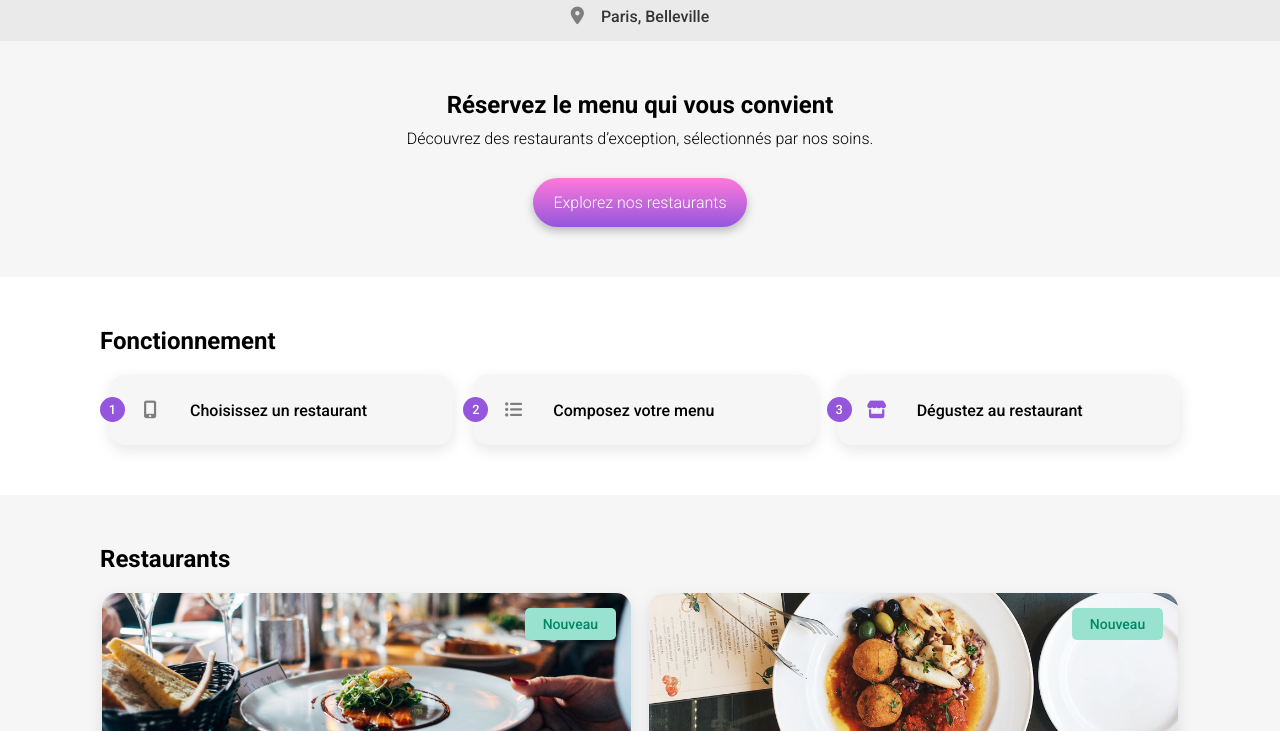
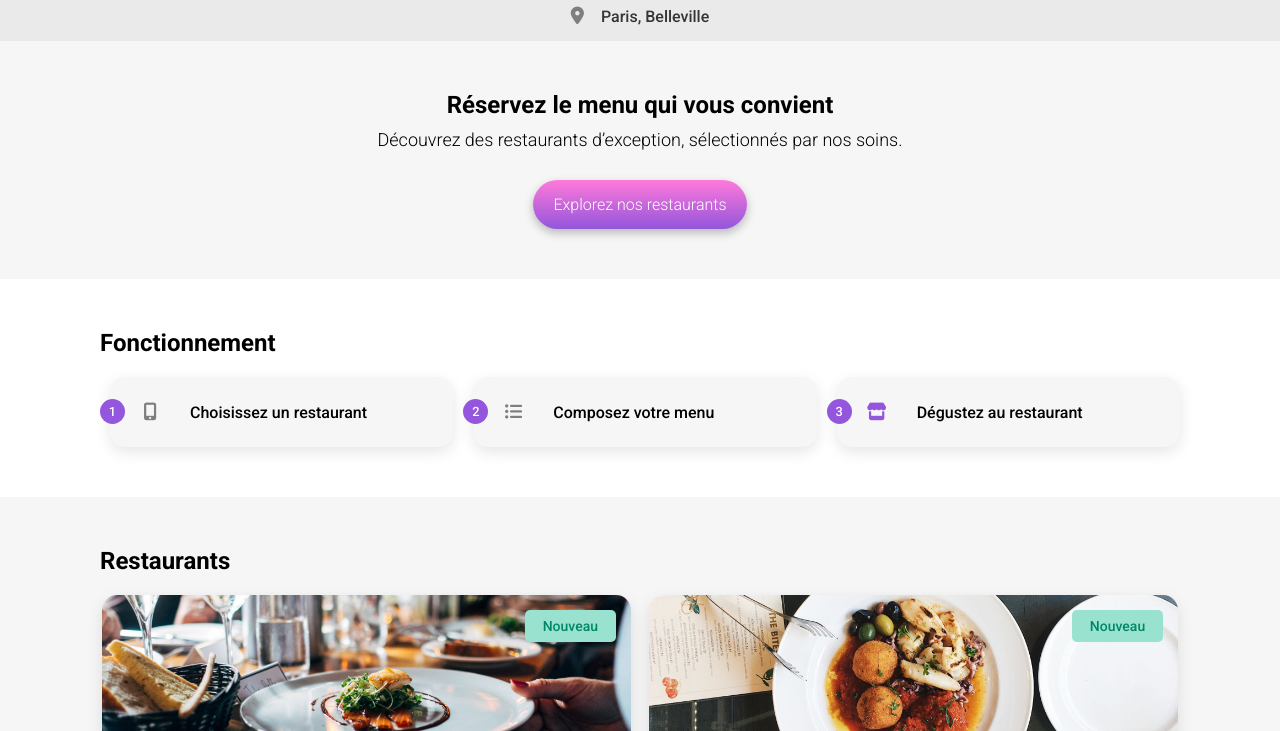
Before and after one commit to WOS199/PR4-Repo, a plain HTML site: page index.html in a window 1280 px wide. Shown: the part 69-800 px from the top of the page. Drawn offline with Linux system fonts and the light colour scheme; a web font is replaced by a local one.

Commit message:
Small modifications after running code in W3C validation tools

```diff
--- a/sass/utils/general/general.scss
+++ b/sass/utils/general/general.scss
@@ -43,7 +43,6 @@ a {
 }
 
 body {
-  background-color: black;
   font-family: "Roboto";
   font-size: 16px;
   color: black;
@@ -62,7 +61,7 @@ body {
 }
 
 .txt-p {
-  font-size: 18;
+  font-size: 18px;
   font-weight: 300;
 }
 
```
Also changed, not shown: assets/css/homepage/home.css, sass/components/helpers/components-helpers.css, sass/pages-global-css/menu_page/menu-page.css (added), sass/sections/fonctionnement/fonctionnement.css, sass/utils/general/general.css, 5 other files.
